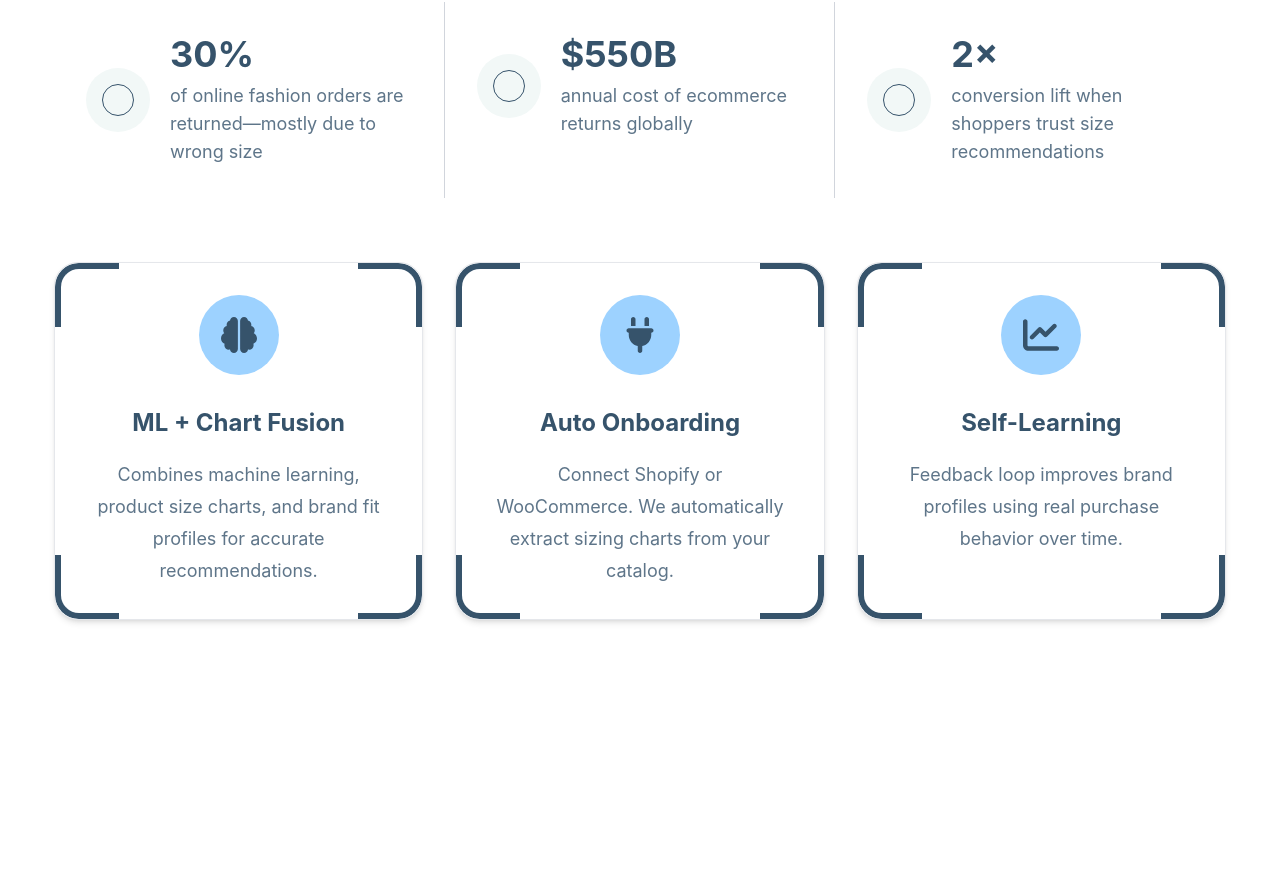
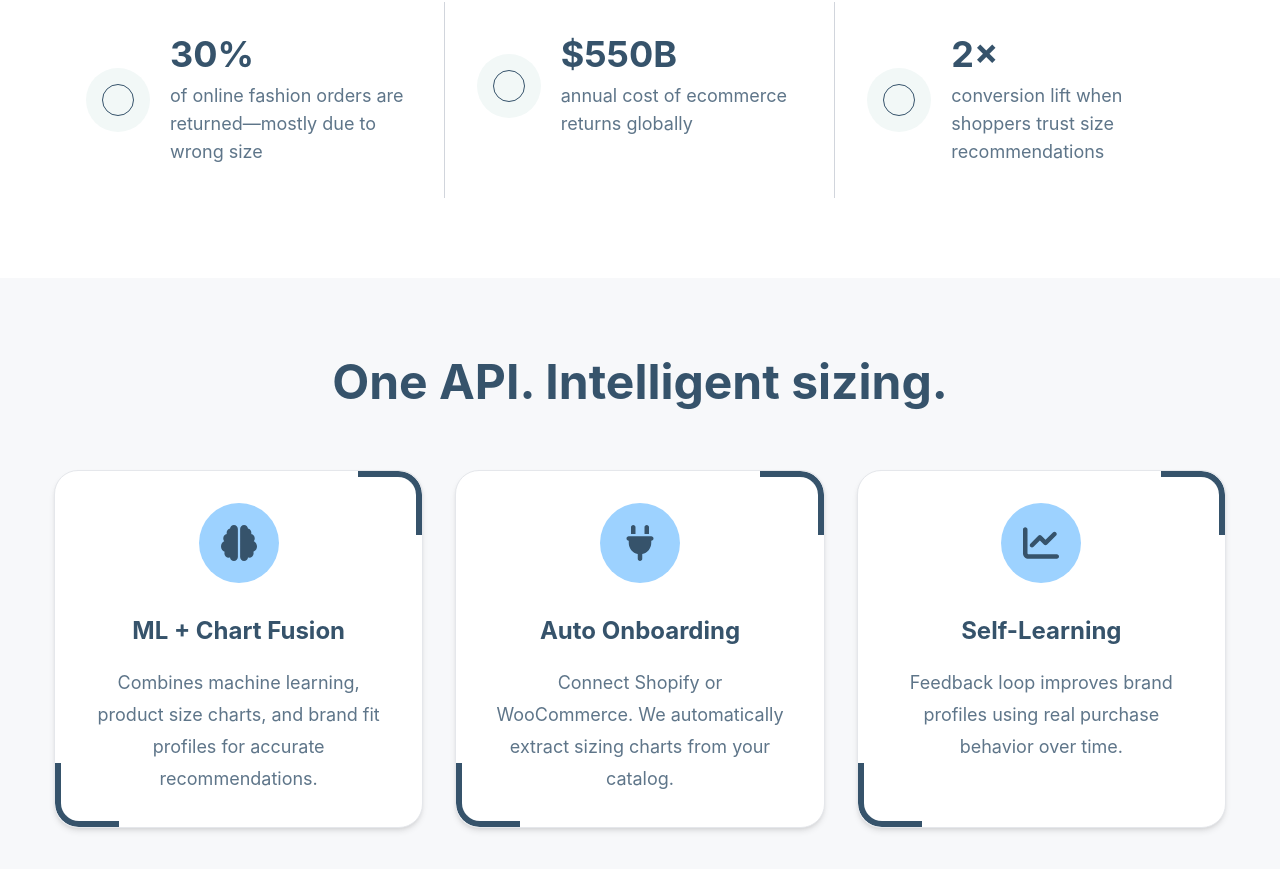
Before and after one commit to arooba-amjad/Size-intelligence, a React (Vite) app: page / in a window 1280 px wide. Shown: the part 865-1734 px from the top of the page. Before the commit the page ends 1565 px from the top, so only its background shows below. Built offline with nearby package versions, Linux system fonts and the light colour scheme.

Commit message:
Layout adjusted of the problem section file

```diff
--- a/src/components/ProblemSection/FeatureCard.tsx
+++ b/src/components/ProblemSection/FeatureCard.tsx
@@ -15,7 +15,7 @@ const FeatureCard = ({
     <div className="relative bg-white rounded-3xl border border-gray-200 shadow-md p-8 h-full transition-all duration-300 hover:-translate-y-2 hover:shadow-xl overflow-hidden">
 
       {/* Top Left */}
-      <div className="absolute top-0 left-0 w-16 h-16 border-t-[6px] border-l-[6px] border-[#36536B] rounded-tl-3xl"></div>
+      {/* <div className="absolute top-0 left-0 w-16 h-16 border-t-[6px] border-l-[6px] border-[#36536B] rounded-tl-3xl"></div> */}
 
       {/* Top Right */}
       <div className="absolute top-0 right-0 w-16 h-16 border-t-[6px] border-r-[6px] border-[#36536B] rounded-tr-3xl"></div>
@@ -24,7 +24,7 @@ const FeatureCard = ({
       <div className="absolute bottom-0 left-0 w-16 h-16 border-b-[6px] border-l-[6px] border-[#36536B] rounded-bl-3xl"></div>
 
       {/* Bottom Right */}
-      <div className="absolute bottom-0 right-0 w-16 h-16 border-b-[6px] border-r-[6px] border-[#36536B] rounded-br-3xl"></div>
+      {/* <div className="absolute bottom-0 right-0 w-16 h-16 border-b-[6px] border-r-[6px] border-[#36536B] rounded-br-3xl"></div> */}
 
       {/* Icon */}
 
--- a/src/components/ProblemSection/ProblemSection.tsx
+++ b/src/components/ProblemSection/ProblemSection.tsx
@@ -23,6 +23,7 @@ const stats = [
       "conversion lift when shoppers trust size recommendations",
   },
 ];
+
 const features = [
   {
     icon: FaBrain,
@@ -46,15 +47,17 @@ const features = [
 
 const ProblemSection = () => {
   return (
-    <section className="py-20 bg-white">
+    <section>
+
+      {/* ================= Statistics Section ================= */}
+
+      <div className="bg-white py-20">
 
         <div className="max-w-[1220px] mx-auto px-6">
 
           <h2 className="text-5xl font-bold text-center text-[#36536B]">
             The sizing problem costs billions
           </h2>
-
-        {/* Stats */}
 
           <div className="grid md:grid-cols-3 divide-y md:divide-y-0 md:divide-x divide-gray-300 mt-16">
 
@@ -72,7 +75,19 @@ const ProblemSection = () => {
 
           </div>
 
-        {/* Features */}
+        </div>
+
+      </div>
+
+      {/* ================= Features Section ================= */}
+
+      <div className="bg-[#F7F8FA] py-20">
+
+        <div className="max-w-[1220px] mx-auto px-6">
+
+          <h2 className="text-5xl font-bold text-center text-[#36536B]">
+            One API. Intelligent sizing.
+          </h2>
 
           <div className="grid md:grid-cols-3 gap-8 mt-16">
 
@@ -89,6 +104,8 @@ const ProblemSection = () => {
 
         </div>
 
+      </div>
+
     </section>
   );
 };
```
Lines whose indentation alone changed are shown as unchanged.
